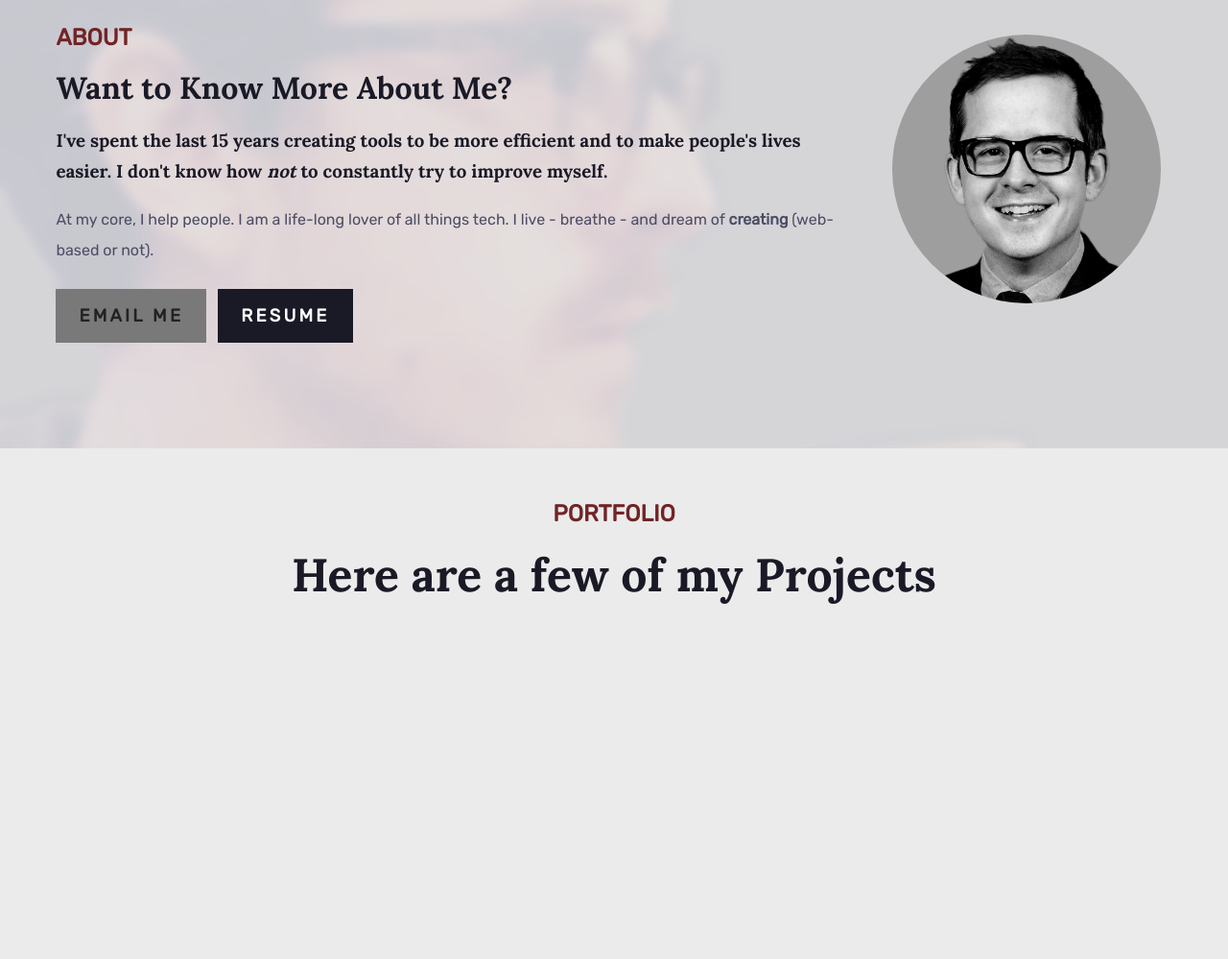
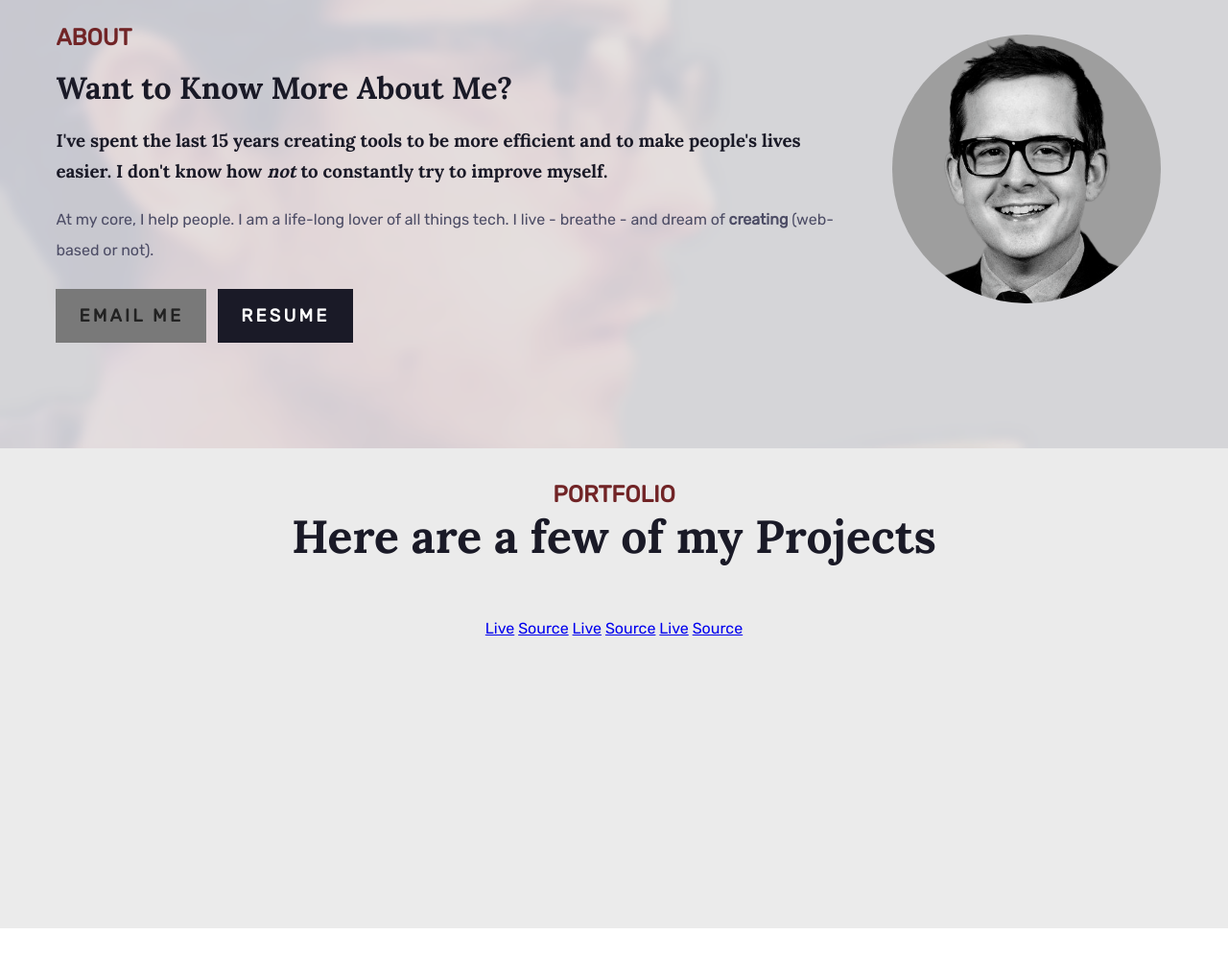
Before and after one commit to matthardwick/New-Portfolio, a website: page app/index.html in a window 1280 px wide. Shown: the part 861-1860 px from the top of the page at 96% size. After the commit the page ends 1828 px from the top, so only its background shows below. Drawn offline with Linux system fonts and the light colour scheme; some packages are replaced by stand-ins of ours; a script that the page names is missing.

Commit message:
started portfolio content list

```diff
--- a/app/index.html
+++ b/app/index.html
@@ -81,6 +81,49 @@
             <h2>PORTFOLIO</h2>
             <h1>Here are a few of my Projects</h1>
         </div>
+        <div class="portfolio-content">
+            <ul class="portfolio-list">
+                <li>
+                    <div class="portfolio-image"></div>
+                    <div class="portfolio-description">
+                        <h2></h2>
+                        <a href="#" class="portfolio-link">Live</a>
+                        <a href="#" class="portfolio-link">Source</a>
+                        <ul class="portfolio-description-list">
+                            <li></li>
+                            <li></li>
+                            <li></li>
+                        </ul>
+                    </div>
+                </li>
+                <li>
+                    <div class="portfolio-image"></div>
+                    <div class="portfolio-description">
+                        <h2></h2>
+                        <a href="#" class="portfolio-link">Live</a>
+                        <a href="#" class="portfolio-link">Source</a>
+                        <ul class="portfolio-description-list">
+                            <li></li>
+                            <li></li>
+                            <li></li>
+                        </ul>
+                    </div>
+                </li>
+                <li>
+                    <div class="portfolio-image"></div>
+                    <div class="portfolio-description">
+                        <h2></h2>
+                        <a href="#" class="portfolio-link">Live</a>
+                        <a href="#" class="portfolio-link">Source</a>
+                        <ul class="portfolio-description-list">
+                            <li></li>
+                            <li></li>
+                            <li></li>
+                        </ul>
+                    </div>
+                </li>
+            </ul>
+        </div>
     </section>
 
     <!--TODO: add sections for skills, work-history/education, contact info, and footer-->
--- a/app/styles/main.css
+++ b/app/styles/main.css
@@ -175,11 +175,26 @@ li {
     background: #EBEBEB;
     height: 500px;
     text-align: center;
-    padding-top: 2rem;
 }
 
-.portfolio-intro h1 {
-    margin: 0 1.5rem;
+.portfolio-intro {
+    padding: 2rem;
+}
+
+.portfolio-intro h2 {
+    margin: 0;
+}
+
+.portfolio-content {
+    margin: 0 auto;
+    padding: 0 2rem;
+}
+
+.portfolio-list {
+    list-style: none;
+    width: 100%;
+    margin: 0;
+    padding: 0;
 }
 
 
```
